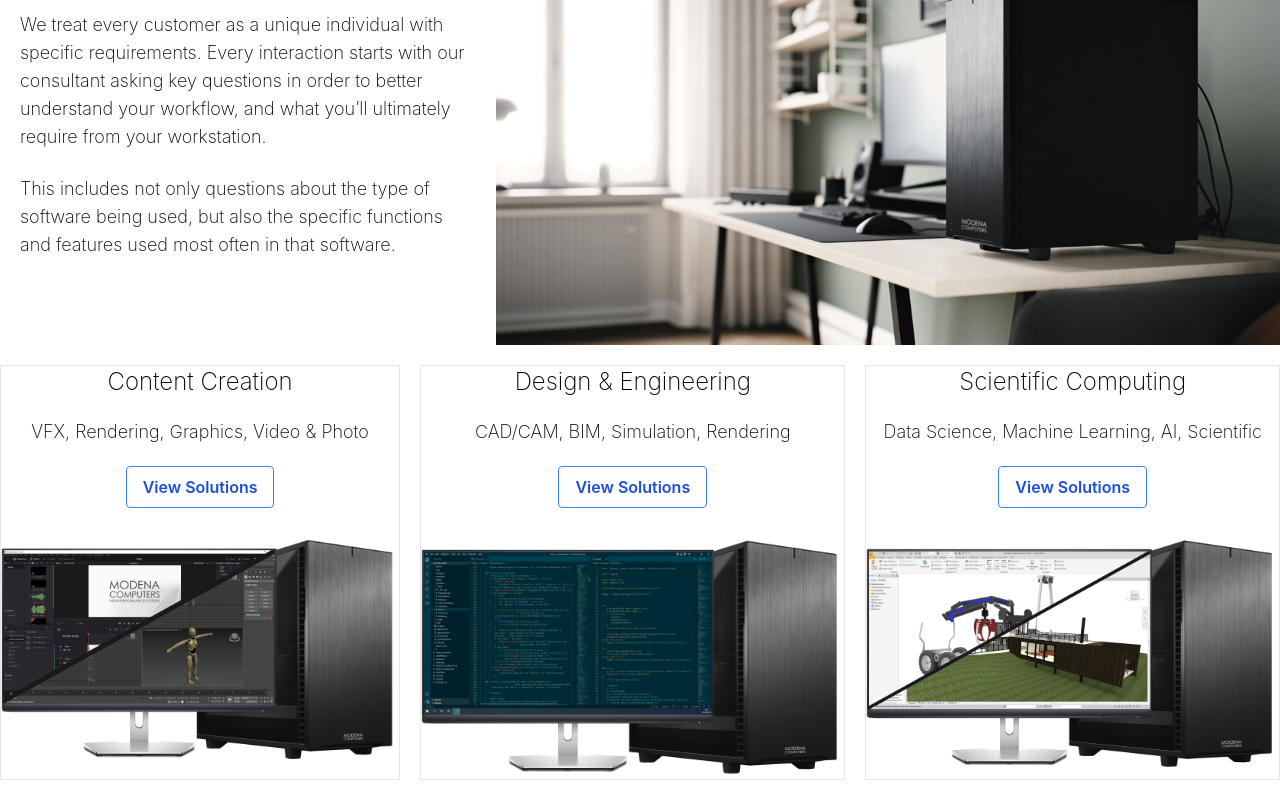
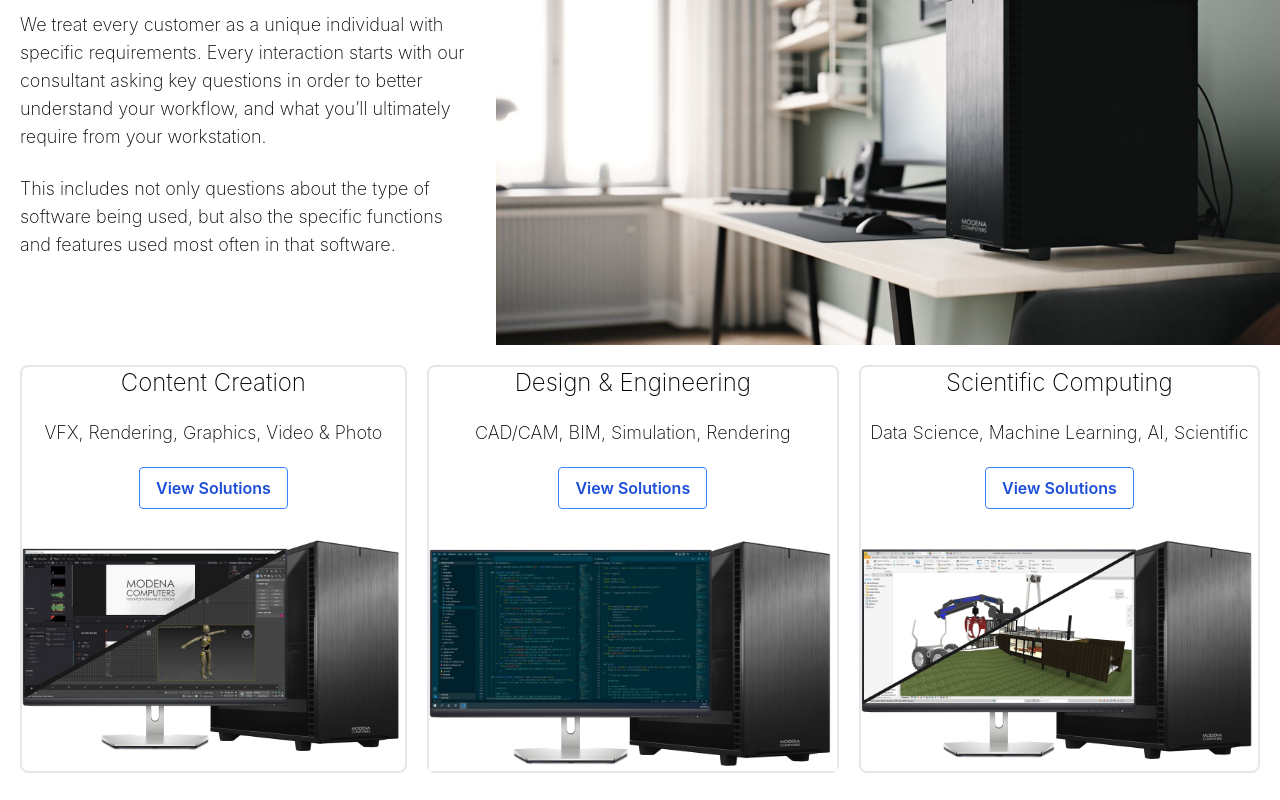
Before and after one commit to Kraboobee/Modena-Website, a React (Create React App) app in the folder modena/: page / in a window 1280 px wide. Shown: the part 1093-1893 px from the top of the page. Built offline with nearby package versions, Linux system fonts and the light colour scheme.

Commit message:
Add borders

```diff
--- a/modena/src/View-Solutions-Container/View-Solutions-Container.js
+++ b/modena/src/View-Solutions-Container/View-Solutions-Container.js
@@ -1,7 +1,7 @@
 import React from "react";
 
 const ViewSolutionContainer = ( { solution }) => (
-    <div className="flex flex-col gap-5 font-extralight text-center border">
+    <div className="flex flex-col gap-5 font-extralight text-center border-2 rounded-lg">
         <div>
           <h1 className='text-2xl'>
             {solution.name}
--- a/modena/src/View-Solutions/View-Solutions.js
+++ b/modena/src/View-Solutions/View-Solutions.js
@@ -7,8 +7,8 @@ const Solutions = () => {
     if (!solutionList.length) return null
 
     return (
-      <div className="container mx-auto mb-5">
-            <div className="grid grid-flow-col gap-5 items-stretch">
+      <div className="container mx-auto mb-5 px-5">
+            <div className="grid grid-flow-col gap-5">
                 {solutionList.map((solution) => (
                 <ViewSolutionContainer
                 solution={solution}
```
